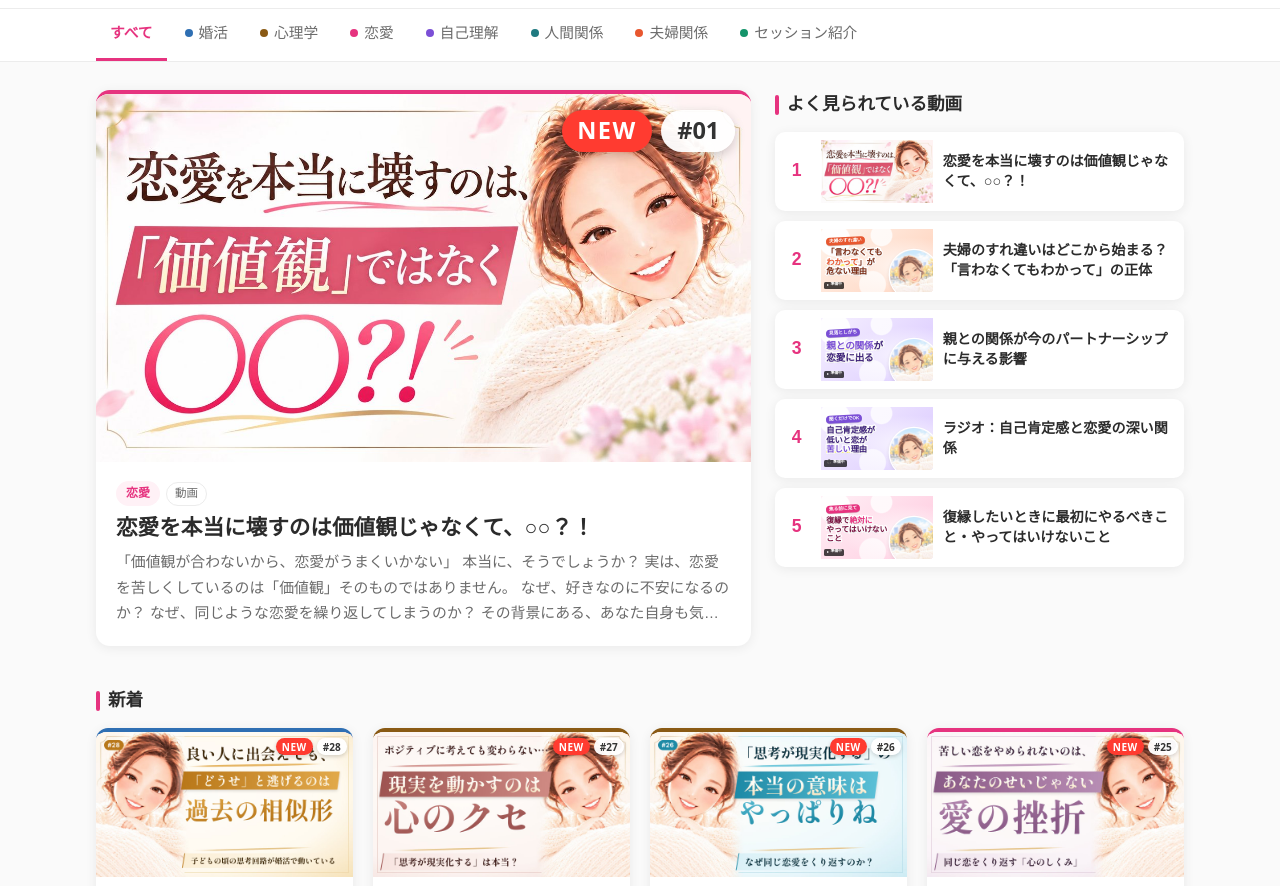
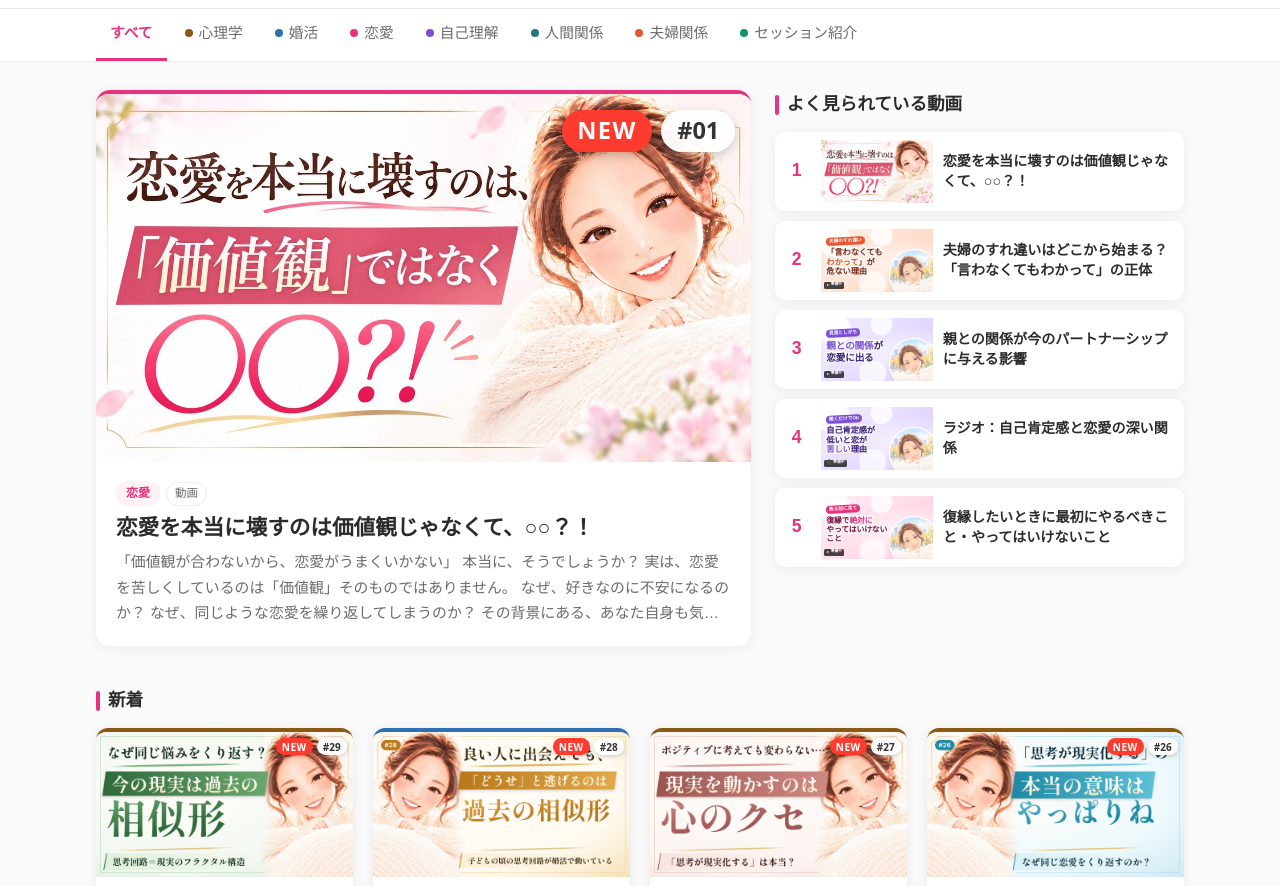
Before and after one commit to eriko05/eriko1011-media, a plain HTML site: page index.html in a window 1280 px wide. Shown: the part 56-942 px from the top of the page. Drawn offline with Linux system fonts and the light colour scheme; a web font is replaced by a local one.

Commit message:
動画 #29「なぜ同じ悩みをくり返すのか？ 相似形」を、新しく作った資料・サムネイル付きで心理学コーナーに追加
Co-Authored-By: Claude Opus 5.5 <noreply@anthropic.com>
Claude-Session: https://claude.ai/code/session_01BjLkNFpZQDyYeC2jtPT9mX

```diff
--- a/index.html
+++ b/index.html
@@ -227,6 +227,12 @@ footer{text-align:center;color:var(--muted);font-size:.8rem;padding:28px 16px}
    url が入っている動画には、古い順に #01, #02 … の番号が自動で付きます（新しい動画はリストの一番上に追加）。
    ========================================================= */
 const ITEMS = [
+  { title:"なぜ同じ悩みをくり返すのか？ 今の現実は、過去の思考回路と「相似形」で動いている",
+    category:"心理学", type:"動画", duration:"", added:"2026-11-27",
+    kicker:"なぜ同じ悩みをくり返す？", catch:"今の現実は過去の\n**相似形**",
+    desc:"付き合う相手が変わっても、いつも同じような理由で別れてしまう。\n職場を変えても、また同じようなタイプの上司に苦しめられる。\n「私って、呪われているのかな？」と思ったことはありませんか？\n\n実はこれには、はっきりとした仕組みがあります。\n今の現実は、子どもの頃につくられた思考回路と、大きさを変えて同じ形をくり返す\n**「相似形（フラクタル）」**で動いているのです。\n\nこの動画では、\n思考回路をつくる3つの部分（前提・自分への決めつけ・行動のルール）や、\n登場人物と舞台だけが入れ替わって同じ悩みがくり返される仕組みを、3つの具体例とあわせて紐解きます。\nなぜわざわざ苦しい形をくり返してしまうのかという理由と、\nあなたの「相似形」を見つけるワークもあります。\n\n「どうしていつも同じことで悩むんだろう」\nそんな方は、ぜひ最後までご覧ください。",
+    pdf:"docs/onaji-nayami-soujikei.pdf",
+    url:"https://youtu.be/G42uchXzVOw", thumb:"images/thumb-soujikei-v6.jpg" },
   { title:"良い人に出会えても「どうせ」と逃げてしまうのはなぜ？ 今の婚活は、子どもの頃の思考回路と「相似形」で動いている",
     category:"婚活", type:"動画", duration:"", added:"2026-11-27",
     kicker:"良い人に出会えても…", catch:"「どうせ」と逃げるのは\n**過去の相似形**",
@@ -422,7 +428,7 @@ const ITEMS = [
     desc:"初めての方向けに、体験セッションの流れと受けた方の変化をご紹介します。", url:"" },
 ];
 /* ランキング表示する動画（上の一覧の番号。0が一番上） */
-const RANKING = [27, 28, 30, 29, 31];
+const RANKING = [28, 29, 31, 30, 32];
 </script>
 
 <script>
```
Also changed, not shown: images/thumb-soujikei-v6.jpg (added), 1 other file.
